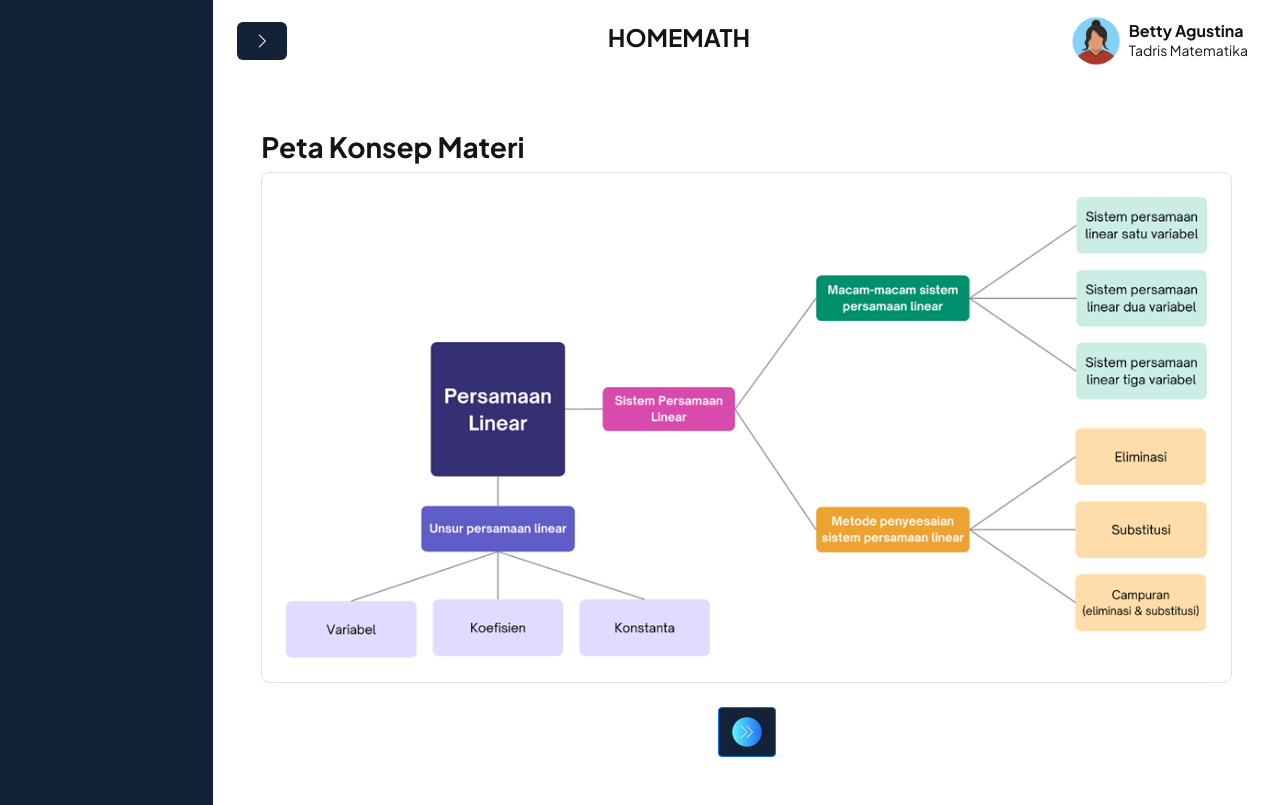
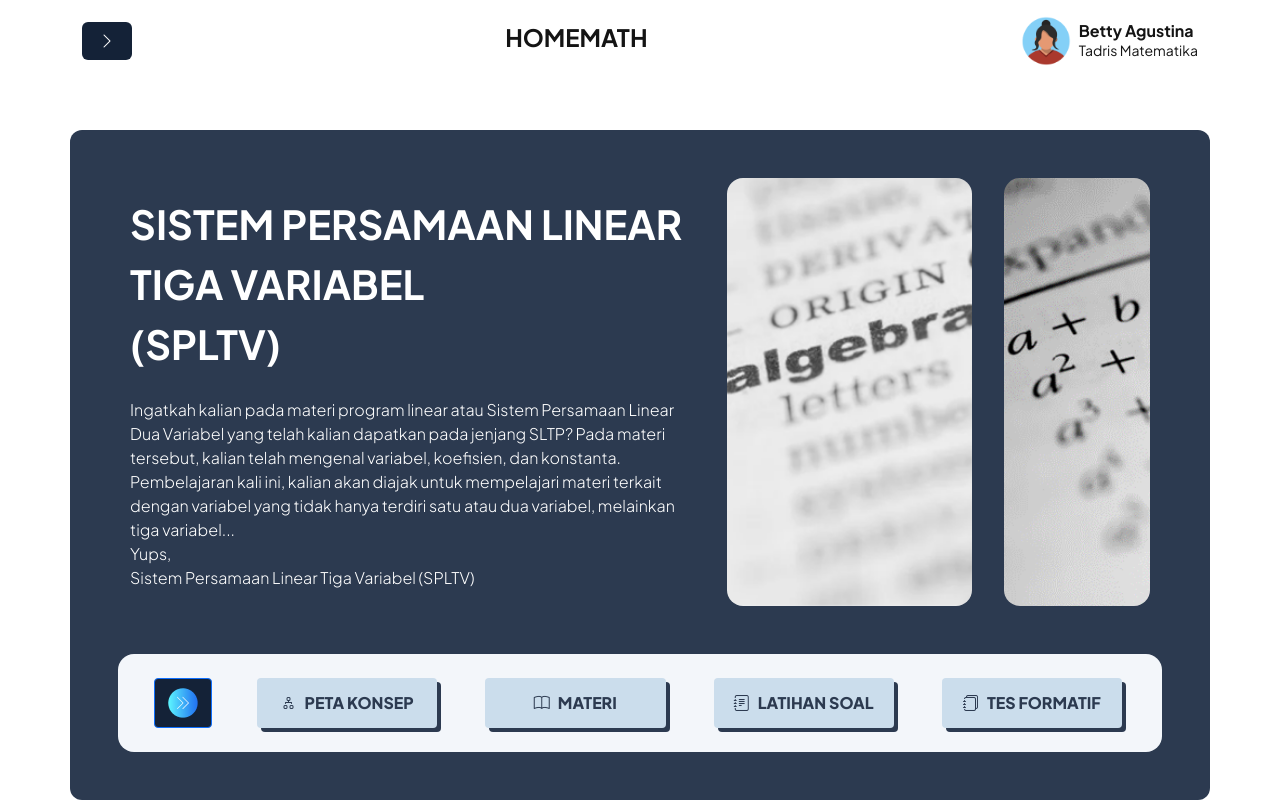
Before and after one commit to ferdhyihza/homemath-web, a React (Vite) app: page / in a window 1280 px wide. Built offline with nearby package versions, Linux system fonts and the light colour scheme.

Commit message:
fix bug scrolling

```diff
--- a/package.json
+++ b/package.json
@@ -13,7 +13,8 @@
     "bootstrap": "^5.3.3",
     "bootstrap-icons": "^1.11.3",
     "react": "^18.3.1",
-    "react-dom": "^18.3.1"
+    "react-dom": "^18.3.1",
+    "react-router-dom": "^6.27.0"
   },
   "devDependencies": {
     "@eslint/js": "^9.11.1",
--- a/src/App.jsx
+++ b/src/App.jsx
@@ -1,23 +1,3 @@
-import Sidebar from './components/layouts/Sidebar';
-import Navbar from './components/layouts/Navbar';
-import NavbarFluid from './components/layouts/NavbarFluid';
-import NextButton from './components/buttons/NextButton';
-
-// import Home from './pages/Home';
-
 export default function App() {
-  return (
-    <>
-      {/* <Navbar /> */}
-      <NavbarFluid />
-      {/* <Home /> */}
-      <Sidebar quotes="">
-        <h3 className="fw-bold">Peta Konsep Materi</h3>
-        <img src="peta-konsep.png" alt="Gambar Peta Konsep Materi" className="img-fluid w-100 border p-4 rounded-3" />
-        <div className="d-flex justify-content-center pt-4">
-          <NextButton link="/materi" />
-        </div>
-      </Sidebar>
-    </>
-  );
+  return <></>;
 }
--- a/src/components/layouts/Navbar.jsx
+++ b/src/components/layouts/Navbar.jsx
@@ -3,10 +3,8 @@ import NavbarContent from './NavbarContent';
 export default function Navbar() {
   return (
     <>
-      <nav className="navbar bg-white py-3 sticky-top">
-        <div className="container">
-          <NavbarContent />
-        </div>
+      <nav className="navbar bg-white py-3 sticky-top ">
+        <NavbarContent />
       </nav>
     </>
   );
--- a/src/components/layouts/NavbarContent.jsx
+++ b/src/components/layouts/NavbarContent.jsx
@@ -1,10 +1,11 @@
+import { Link } from 'react-router-dom';
 import '../../styles/Navbar.css';
 
 export default function NavbarContent() {
   return (
     <>
       {/* Toggler */}
-      <button className="btn px-3 bg-darkblue" type="button" data-bs-toggle="offcanvas" data-bs-target="#offcanvasNavbar" aria-controls="offcanvasNavbar" aria-label="Toggle navigation">
+      <button className="btn px-3 bg-darkblue" type="button" data-bs-toggle="offcanvas" data-bs-target="#offcanvasWithBothOptions" aria-controls="offcanvasWithBothOptions" aria-label="Toggle navigation">
         {/* <span className="navbar-toggler-icon"></span> */}
         <i className="bi bi-chevron-right"></i>
       </button>
@@ -24,7 +25,7 @@ export default function NavbarContent() {
       </div>
 
       {/* Offcanvas */}
-      <div className="offcanvas offcanvas-start bg-darkblue" tabIndex="-1" id="offcanvasNavbar" aria-labelledby="offcanvasNavbarLabel">
+      <div className="offcanvas offcanvas-start bg-darkblue" data-bs-scroll="true" tabIndex="-1" id="offcanvasWithBothOptions" aria-labelledby="offcanvasWithBothOptionsLabel">
         <div className="offcanvas-header">
           <button type="button" className="btn px-3 bg-white ms-auto mt-2" data-bs-dismiss="offcanvas" aria-label="Close">
             <i className="bi bi-chevron-left"></i>
@@ -37,17 +38,17 @@ export default function NavbarContent() {
           </div>
           <ul className="navbar-nav justify-content-end flex-grow-1 pe-3 gap-2">
             <li className="nav-item d-flex">
-              <a className="nav-link fw-medium text-light fs-5" aria-current="page" href="/">
+              <Link to="/" className="nav-link fw-medium text-light fs-5">
                 <i className="bi bi-house me-3"></i>Beranda
-              </a>
+              </Link>
             </li>
             <li className="nav-item d-flex">
-              <a className="nav-link text-light fs-5" href="#">
+              <Link to="/peta-konsep" className="nav-link text-light fs-5">
                 <i className="bi bi-diagram-2 me-3"></i>Peta Konsep
-              </a>
+              </Link>
             </li>
             <li className="nav-item d-flex">
-              <a className="nav-link text-light fs-5" href="#">
+              <a href="/materi" className="nav-link text-light fs-5">
                 <i className="bi bi-book me-3"></i>Materi
               </a>
             </li>
--- a/src/components/layouts/NavbarFluid.jsx
+++ /dev/null
@@ -1,18 +0,0 @@
-import NavbarContent from './NavbarContent';
-
-export default function NavbarFluid() {
-  return (
-    <>
-      <div className="row p-0 m-0">
-        <div className="col-2 bg-darkblue"></div>
-        <div className="col-10">
-          <nav className="navbar bg bg-white py-3 sticky-top pe-2">
-            <div className="container-fluid">
-              <NavbarContent />
-            </div>
-          </nav>
-        </div>
-      </div>
-    </>
-  );
-}
--- a/src/components/layouts/Sidebar.jsx
+++ b/src/components/layouts/Sidebar.jsx
@@ -1,8 +1,19 @@
+import Navbar from './Navbar';
+
 export default function Sidebar(props) {
   return (
-    <div className="row p-0 m-0">
-      <div className="col-2 bg-darkblue p-5">{props.quotes}</div>
-      <div className="col-10 p-5">{props.children}</div>
-    </div>
+    <>
+      <div className="wrapper">
+        <aside id="sidebar">
+          <div className="sticky-top">{props.quotes}</div>
+        </aside>
+        <div className="main">
+          <div className="container-fluid">
+            <Navbar />
+          </div>
+          <div className="p-5">{props.children}</div>
+        </div>
+      </div>
+    </>
   );
 }
--- a/src/index.css
+++ b/src/index.css
@@ -1,9 +1,38 @@
 @import 'bootstrap/dist/css/bootstrap.min.css';
+
+::after,
+::before {
+  box-sizing: border-box;
+  margin: 0;
+  padding: 0;
+}
+
+a {
+  text-decoration: none;
+}
 
 body {
   font-family: 'Plus Jakarta Sans', sans-serif;
   font-optical-sizing: auto;
   color: #141414;
+}
+
+.wrapper {
+  display: flex;
+}
+
+.main {
+  min-height: 100vh;
+  width: 100%;
+  /* overflow: hidden; */
+}
+
+#sidebar {
+  width: 300px;
+  min-width: 300px;
+  z-index: 1000;
+  background-color: #091d34;
+  color: #fff;
 }
 
 .bg-darkblue {
--- a/src/main.jsx
+++ b/src/main.jsx
@@ -1,13 +1,26 @@
 import { StrictMode } from 'react';
 import { createRoot } from 'react-dom/client';
-import App from './App.jsx';
 import 'bootstrap/dist/css/bootstrap.min.css';
 import 'bootstrap/dist/js/bootstrap.bundle.min.js';
 import './index.css';
 import 'bootstrap-icons/font/bootstrap-icons.css';
+import { createBrowserRouter, RouterProvider } from 'react-router-dom';
+import Home from './pages/Home.jsx';
+import MindMap from './pages/MindMap.jsx';
+
+const router = createBrowserRouter([
+  {
+    path: '/',
+    element: <Home />,
+  },
+  {
+    path: '/peta-konsep',
+    element: <MindMap />,
+  },
+]);
 
 createRoot(document.getElementById('root')).render(
   <StrictMode>
-    <App />
+    <RouterProvider router={router} />
   </StrictMode>
 );
--- a/src/pages/Home.jsx
+++ b/src/pages/Home.jsx
@@ -1,10 +1,14 @@
 import NextButton from '../components/buttons/NextButton';
+import Navbar from '../components/layouts/Navbar';
 import '../styles/Home.css';
 
 export default function Home() {
   return (
     <>
-      <section className="container bg-darkblue" id="hero">
+      <div className="container">
+        <Navbar />
+      </div>
+      <section className="container mt-5 bg-darkblue" id="hero">
         <div className="row p-5">
           <div className="col-7 pe-4 d-flex flex-column justify-content-between">
             <h1 className="py-3 fw-bold lh-base" id="title">
@@ -31,9 +35,9 @@ export default function Home() {
         <div className="p-5 pt-0">
           <div className="row p-4 menu-wrapper rounded-4 justify-content-around gap-3">
             <div className="col-1 ">
-              <NextButton link="/materi" />
+              <NextButton link="/peta-konsep" />
             </div>
-            <a href="" className="col rounded-1 mx-3 menu d-flex justify-content-center align-items-center">
+            <a href="/peta-konsep" className="col rounded-1 mx-3 menu d-flex justify-content-center align-items-center">
               <i className="bi bi-diagram-2 me-2"></i>Peta Konsep
             </a>
             <a href="" className="col rounded-1 mx-3 menu d-flex justify-content-center align-items-center">
--- /dev/null
+++ b/src/pages/MindMap.jsx
@@ -0,0 +1,16 @@
+import NextButton from '../components/buttons/NextButton';
+import Sidebar from '../components/layouts/Sidebar';
+
+export default function MindMap() {
+  return (
+    <>
+      <Sidebar>
+        <h3 className="fw-bold">Peta Konsep Materi</h3>
+        <img src="peta-konsep.png" alt="Gambar Peta Konsep Materi" className="img-fluid w-100 border p-4 rounded-3" />
+        <div className="d-flex justify-content-center pt-4">
+          <NextButton link="/materi" />
+        </div>
+      </Sidebar>
+    </>
+  );
+}
```
Also changed, not shown: 1 other file (tests, documents, lock files or other folders).
